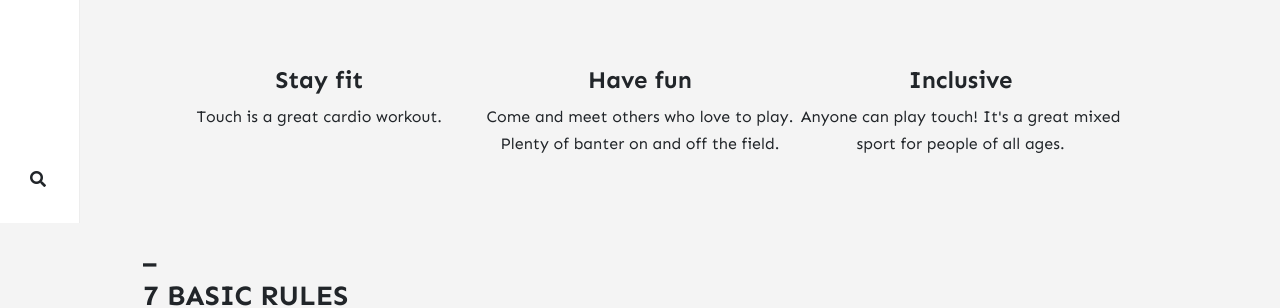
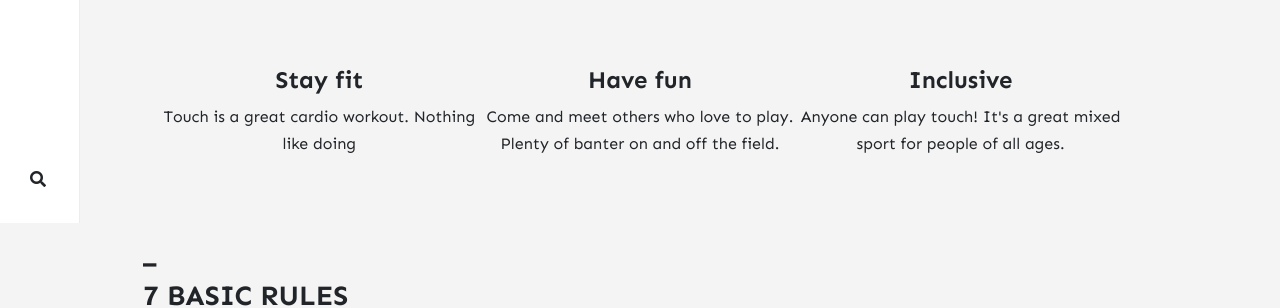
Before and after one commit to stackbit-projects/blue-triceratops-4f502, a Jekyll site: the page built from _pages/about.md, in a window 1280 px wide. Shown: the part 677-985 px from the top of the page. Built offline with Jekyll 4.4.1, drawn with Linux system fonts in a browser that asks for light colours; nearby versions of some CDN libraries; comment, search, counter and statistics services are not loaded.

Commit message:
home.html: changed

```diff
--- a/_layouts/home.html
+++ b/_layouts/home.html
@@ -51,7 +51,7 @@ permalink: "/home.html"
     <div class="column-group">
         <div class="three-column">
             <h4>Stay fit</h4>
-            <p>Touch is a great cardio workout.</p>
+            <p>Touch is a great cardio workout. Nothing like doing </p>
         </div>
         <div class="three-column">
             <h4>Have fun</h4>
```
